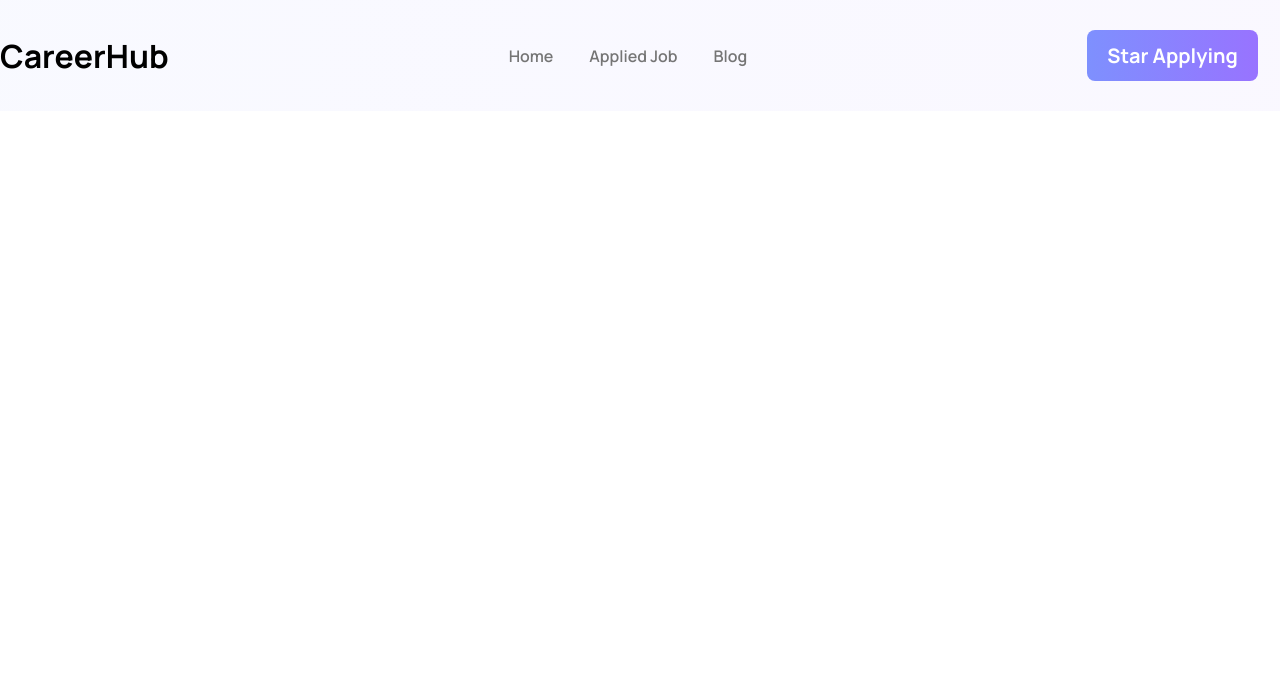
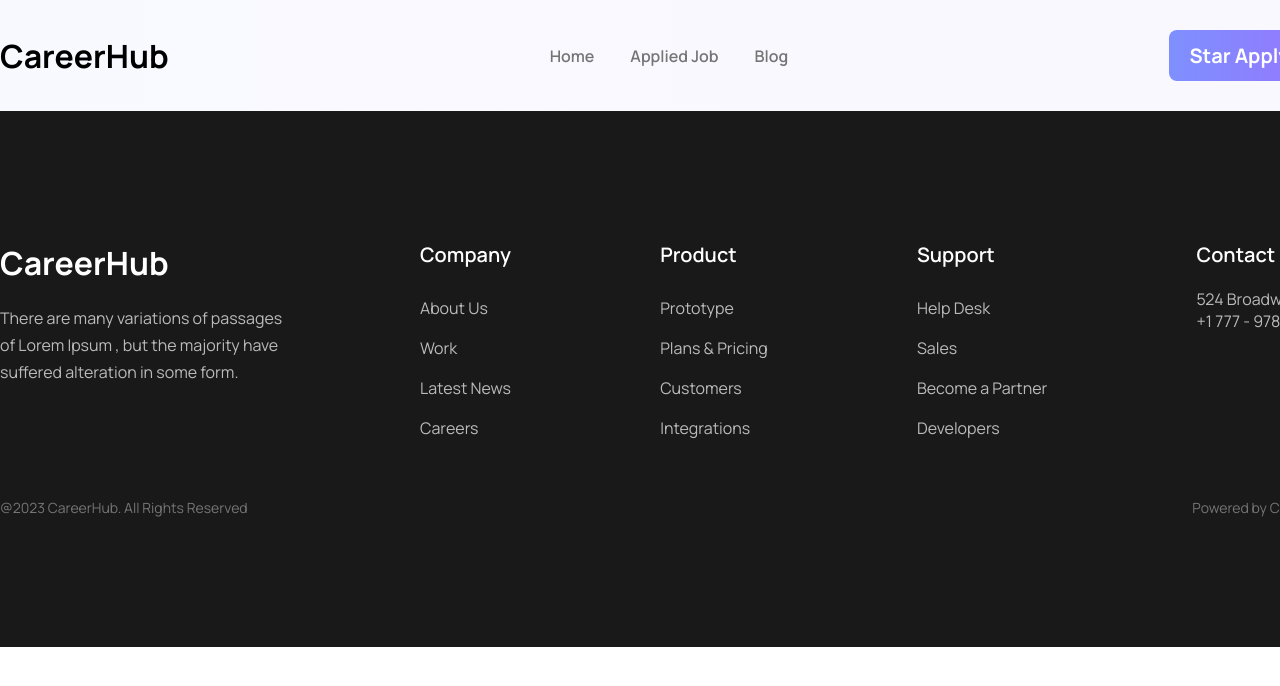
Before and after one commit to code-with-omar/react-career-hub, a React (Vite) app: page / in a window 1280 px wide. Shown: the top 686 px of the page. Built offline with nearby package versions, Linux system fonts and the light colour scheme.

Commit message:
Complete this footer section without responsive

```diff
--- a/src/components/Footer/Footer.css
+++ b/src/components/Footer/Footer.css
@@ -0,0 +1,42 @@
+.footer-wrap{
+    padding-top: 130px;
+    padding-bottom: 130px;
+    width: 100%;
+}
+.footer{
+    display: flex;
+    justify-content: space-between;
+    gap: 120px;
+    padding-bottom: 50px;
+    position: relative;
+}
+
+.footer-company-details{
+    width: 300px;
+}
+.footer-company-details p{
+    line-height: 27px;
+}
+.footer-brand-name{
+    margin-bottom: 20px;
+}
+.footer-all-link{
+    display: flex;
+    justify-content: space-between;
+    flex-grow: 1;
+}
+.footer-company-link{
+
+}
+.footer-company-link h4{
+   margin-bottom: 20px;
+}
+
+.footer-company-link a{
+    display: block;
+    line-height: 40px;
+}
+.footer-copy-write{
+    display: flex;
+    justify-content: space-between;
+}
--- a/src/components/Footer/Footer.jsx
+++ b/src/components/Footer/Footer.jsx
@@ -1,10 +1,47 @@
-
-
+import { Link } from 'react-router-dom';
+import './Footer.css'
 const Footer = () => {
     return (
-        <div>
-
-        </div>
+        <footer className='footer-wrap bg-dark-01'>
+            <div className='container footer'>
+                <div className='footer-company-details'>
+                    <h3 className='font-white fs-32 fw-800 footer-brand-name'>CareerHub</h3>
+                    <p className='font-footer-dark-02 fs-16'>There are many variations of passages of Lorem Ipsum , but the majority have suffered alteration in some form.</p>
+                </div>
+                <div className="footer-all-link">
+                    <div className='footer-company-link'>
+                        <h4 className='fs-20 font-white fw-600'>Company</h4>
+                        <Link to='#' className='fs-16 fw-400 font-footer-dark-02'>About Us</Link>
+                        <Link to='#' className='fs-16 fw-400 font-footer-dark-02'>Work</Link>
+                        <Link to='#' className='fs-16 fw-400 font-footer-dark-02'>Latest News</Link>
+                        <Link to='#' className='fs-16 fw-400 font-footer-dark-02'>Careers</Link>
+                    </div>
+                    <div className='footer-company-link'>
+                        <h4 className='fs-20 font-white fw-600'>Product</h4>
+                        <Link to='#' className='fs-16 fw-400 font-footer-dark-02'>Prototype</Link>
+                        <Link to='#' className='fs-16 fw-400 font-footer-dark-02'>Plans & Pricing</Link>
+                        <Link to='#' className='fs-16 fw-400 font-footer-dark-02'>Customers</Link>
+                        <Link to='#' className='fs-16 fw-400 font-footer-dark-02'>Integrations</Link>
+                    </div>
+                    <div className='footer-company-link'>
+                        <h4 className='fs-20 font-white fw-600'>Support</h4>
+                        <Link to='#' className='fs-16 fw-400 font-footer-dark-02'>Help Desk</Link>
+                        <Link to='#' className='fs-16 fw-400 font-footer-dark-02'>Sales</Link>
+                        <Link to='#' className='fs-16 fw-400 font-footer-dark-02'>Become a Partner</Link>
+                        <Link to='#' className='fs-16 fw-400 font-footer-dark-02'>Developers</Link>
+                    </div>
+                    <div className='footer-company-link'>
+                        <h4 className='fs-20 font-white fw-600'>Contact</h4>
+                        <p className='fs-16 fw-400 font-footer-dark-02'>524 Broadway , NYC</p>
+                        <p className='fs-16 fw-400 font-footer-dark-02'>+1 777 - 978 - 5570</p>
+                    </div>
+                </div>
+            </div>
+            <div className='container footer-copy-write'>
+                <h4 className='fs-14 fw-400 font-footer-dark-01'>@2023 CareerHub. All Rights Reserved</h4>
+                <h4 className='fs-14 fw-400 font-footer-dark-01'>Powered by CareerHub</h4>
+            </div>
+        </footer>
     );
 };
 
--- a/src/components/Header/Header.css
+++ b/src/components/Header/Header.css
@@ -1,9 +1,10 @@
 .header-nav{
+    width: 100%;
     padding-top: 30px;
     padding-bottom: 30px;
     display: flex;
     align-items: center;
-    gap: 340px;
+    justify-content: space-between;
 }
 .header-links{
     display: flex;
--- a/src/components/Header/Header.jsx
+++ b/src/components/Header/Header.jsx
@@ -8,9 +8,9 @@ const Header = () => {
           CareerHub
         </div>
         <div className='header-links'>
-          <Link to='/home'  className='font-dark-03 fs-16 fw-500'>Home</Link>
-          <Link to='/apply'  className='font-dark-03 fs-16 fw-500'>Applied Job</Link>
-          <Link to='/blog'  className='font-dark-03 fs-16 fw-500'>Blog</Link>
+          <Link to='/home' className='font-dark-03 fs-16 fw-500'>Home</Link>
+          <Link to='/apply' className='font-dark-03 fs-16 fw-500'>Applied Job</Link>
+          <Link to='/blog' className='font-dark-03 fs-16 fw-500'>Blog</Link>
         </div>
         <div className='header-btn'>
           <button className='primary-btn'><Link>Star Applying</Link></button>
--- a/src/index.css
+++ b/src/index.css
@@ -37,16 +37,16 @@ a{
   background: var(--dark-01);
 }
 
-.bg-dark-01 {
+.bg-dark-02 {
   background: var(--dark-02);
 }
 
-.bg-dark-01 {
+.bg-dark-03 {
   background: var(--dark-03);
 }
 
 /* font color  */
-.cont-white {
+.font-white {
   color: var(--white);
 }
 
@@ -61,8 +61,17 @@ a{
 .font-dark-03 {
   color: var(--dark-03)
 }
-
+/* footer color  */
+.font-footer-dark-01{
+  color:var(--footer-dark-01)
+}
+.font-footer-dark-02{
+  color:var(--footer-dark-02)
+}
 /* Font size  */
+.fs-14{
+  font-size: 14px;
+}
 .fs-16 {
   font-size: 16px;
 }
```
